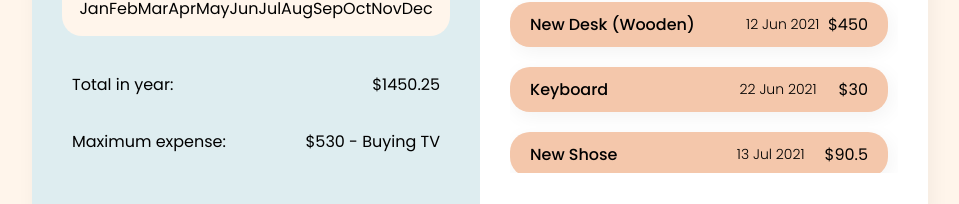
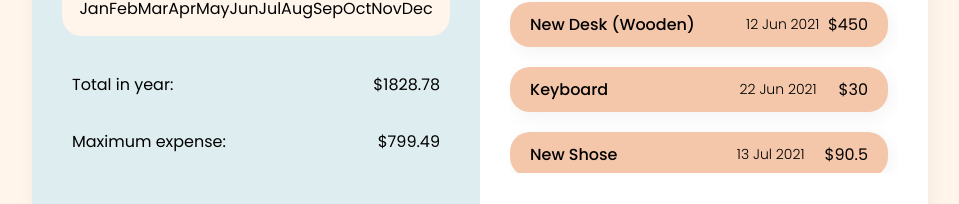
Before and after one commit to erfan-amani/expensy, a React (Create React App) app: page / in a window 1280 px wide. Shown: the part 517-721 px from the top of the page, without its empty margins (160-1119 px from the left). Built offline with nearby package versions, Linux system fonts and the light colour scheme.

Commit message:
Made chart dynamic based on selected filter for year

```diff
--- a/src/App.js
+++ b/src/App.js
@@ -46,16 +46,39 @@ const INITIAL_EXPENSES = [
 
 const App = () => {
   const [expenses, setExpenses] = useState(INITIAL_EXPENSES);
+  const [filteredYear, setFilteredYear] = useState('Filter year');
+
+  const filterChangeHandler = (selectedYear) => {
+    setFilteredYear(selectedYear);
+  };
+
+  let filteredExpenses = [...expenses];
+
+  if (filteredYear !== 'Filter year') {
+    filteredExpenses = expenses.filter(
+      (item) => item.date.getFullYear().toString() === filteredYear
+    );
+  }
 
   const addNewExpense = (enteredExpense) => {
-    const newExpenseData = { id: Math.random().toString(), ...enteredExpense };
+    const newExpenseData = {
+      id: Math.random().toString(),
+      ...enteredExpense,
+    };
     setExpenses((prevExpenses) => [newExpenseData, ...prevExpenses]);
   };
 
   return (
     <Card className="container">
-      <Chart expenses={expenses} />
-      <ExpensesData items={expenses} addNewExpenseHandler={addNewExpense} />
+      <Chart
+        items={filteredExpenses}
+        filterChangeHandler={filterChangeHandler}
+      />
+      <ExpensesData
+        items={filteredExpenses}
+        addNewExpenseHandler={addNewExpense}
+        filterChangeHandler={filterChangeHandler}
+      />
     </Card>
   );
 };
--- a/src/components/Chart/Chart.js
+++ b/src/components/Chart/Chart.js
@@ -2,8 +2,8 @@ import React from 'react';
 import './Chart.css';
 import ChartBar from './ChartBar';
 
-const ExpensesChart = ({ expenses, max }) => {
-  const allExpensesAmount = expenses.map((expense) => expense.amount);
+const ExpensesChart = ({ items }) => {
+  const allExpensesAmount = items.map((expense) => expense.amount);
   const maxValue = Math.max(...allExpensesAmount);
   const chartDataPoints = [
     { label: 'Jan', value: 0 },
@@ -20,11 +20,13 @@ const ExpensesChart = ({ expenses, max }) => {
     { label: 'Dec', value: 0 },
   ];
 
-  for (const expense of expenses) {
+  const totalExpense = items.reduce((total, val) => total + val.amount, 0);
+
+  for (const expense of items) {
     const month = expense.date.getMonth();
     chartDataPoints[month].value += expense.amount;
   }
-  console.log(chartDataPoints);
+  console.log(totalExpense);
 
   return (
     <div className="chart">
@@ -41,9 +43,11 @@ const ExpensesChart = ({ expenses, max }) => {
       </div>
       <div className="chart__details">
         <p>Total in year:</p>
-        <span className="chart__details--total">$1450.25</span>
+        <span className="chart__details--total">${totalExpense}</span>
         <p>Maximum expense:</p>
-        <span className="chart__details--max">$530 - Buying TV</span>
+        <span className="chart__details--max">
+          ${items.length > 0 ? maxValue : 0}
+        </span>
       </div>
     </div>
   );
--- a/src/components/ExpensesData/ExpensesData.js
+++ b/src/components/ExpensesData/ExpensesData.js
@@ -3,11 +3,11 @@ import './ExpensesData.css';
 import ExpenseForm from '../NewExpense/ExpenseForm';
 import ExpensesList from './ExpensesList';
 
-const ExpensesData = ({ items, addNewExpenseHandler }) => {
+const ExpensesData = ({ items, addNewExpenseHandler, filterChangeHandler }) => {
   return (
     <div className="expenses-data">
       <ExpenseForm addNewExpenseHandler={addNewExpenseHandler} />
-      <ExpensesList items={items} />
+      <ExpensesList items={items} filterChangeHandler={filterChangeHandler} />
     </div>
   );
 };
--- a/src/components/ExpensesData/ExpensesList.js
+++ b/src/components/ExpensesData/ExpensesList.js
@@ -3,15 +3,41 @@ import './ExpensesList.css';
 import ExpenseItem from './ExpenseItem';
 import FilterExpenses from './FilterExpenses';
 
-const ExpensesList = ({ items }) => {
-  const [filteredYear, setFilteredYear] = useState('Filter year');
+const ExpensesList = ({ items, filterChangeHandler }) => {
+  // const [filteredYear, setFilteredYear] = useState('Filter year');
 
-  const filterChangeHandler = (selectedYear) => {
-    setFilteredYear(selectedYear);
-  };
+  // const filterChangeHandler = (selectedYear) => {
+  //   setFilteredYear(selectedYear);
+  // };
 
   let renderedExpenses = <p>No expenses found.</p>;
-  if (filteredYear === 'Filter year') {
+  // if (filteredYear === 'Filter year') {
+  //   renderedExpenses = items.map((item) => (
+  //     <ExpenseItem
+  //       key={item.id}
+  //       title={item.title}
+  //       date={item.date}
+  //       amount={item.amount}
+  //     />
+  //   ));
+  // } else {
+  //   const filteredExpenses = items.filter(
+  //     (item) => item.date.getFullYear().toString() === filteredYear
+  //   );
+
+  //   if (filteredExpenses.length > 0) {
+  //     renderedExpenses = filteredExpenses.map((item) => (
+  //       <ExpenseItem
+  //         key={item.id}
+  //         title={item.title}
+  //         date={item.date}
+  //         amount={item.amount}
+  //       />
+  //     ));
+  //   }
+  // }
+
+  if (items.length > 0) {
     renderedExpenses = items.map((item) => (
       <ExpenseItem
         key={item.id}
@@ -20,29 +46,11 @@ const ExpensesList = ({ items }) => {
         amount={item.amount}
       />
     ));
-  } else {
-    const filteredExpenses = items.filter(
-      (item) => item.date.getFullYear().toString() === filteredYear
-    );
-
-    if (filteredExpenses.length > 0) {
-      renderedExpenses = filteredExpenses.map((item) => (
-        <ExpenseItem
-          key={item.id}
-          title={item.title}
-          date={item.date}
-          amount={item.amount}
-        />
-      ));
-    }
   }
 
   return (
     <>
-      <FilterExpenses
-        selectedYear={filteredYear}
-        filterChangeHandler={filterChangeHandler}
-      />
+      <FilterExpenses filterChangeHandler={filterChangeHandler} />
       <div className="expenses-list">{renderedExpenses}</div>
     </>
   );
--- a/src/index.css
+++ b/src/index.css
@@ -1,3 +1,4 @@
+/* MY COLOR PALLET=https://colorhunt.co/palette/fff5ebdeedf0f4c7abb2b8a3 */
 * {
   box-sizing: border-box;
 }
```
